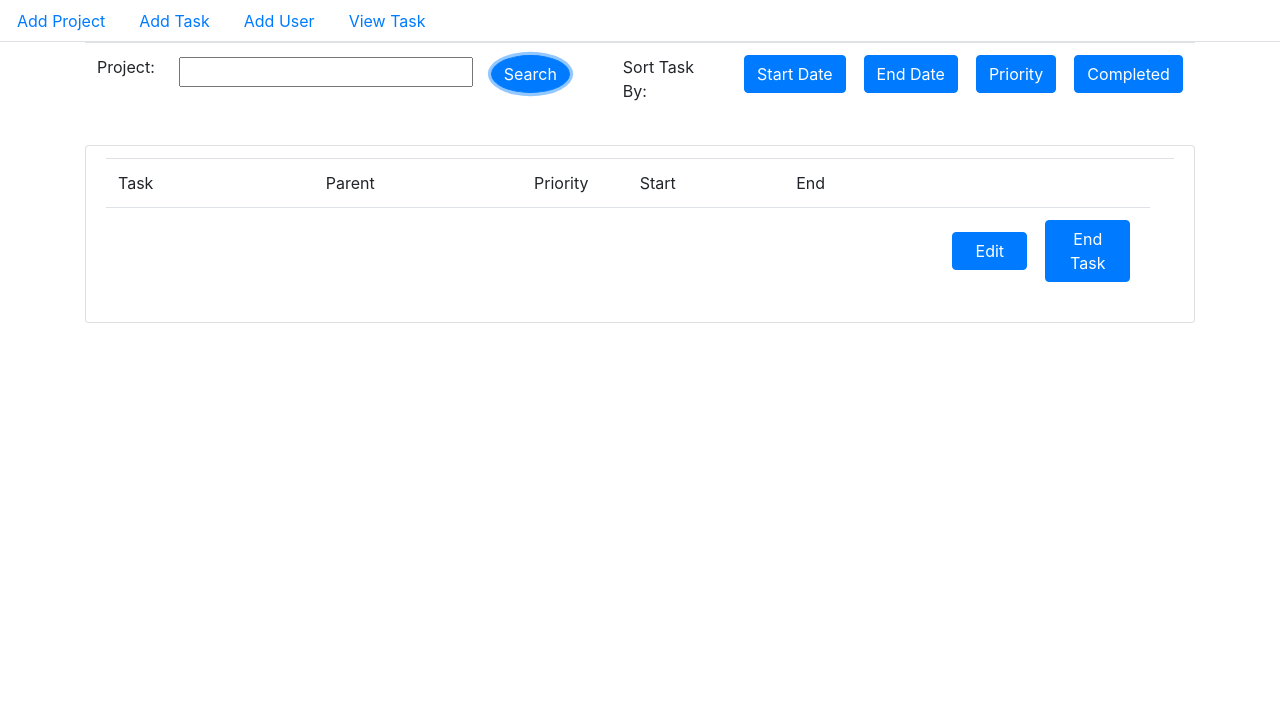
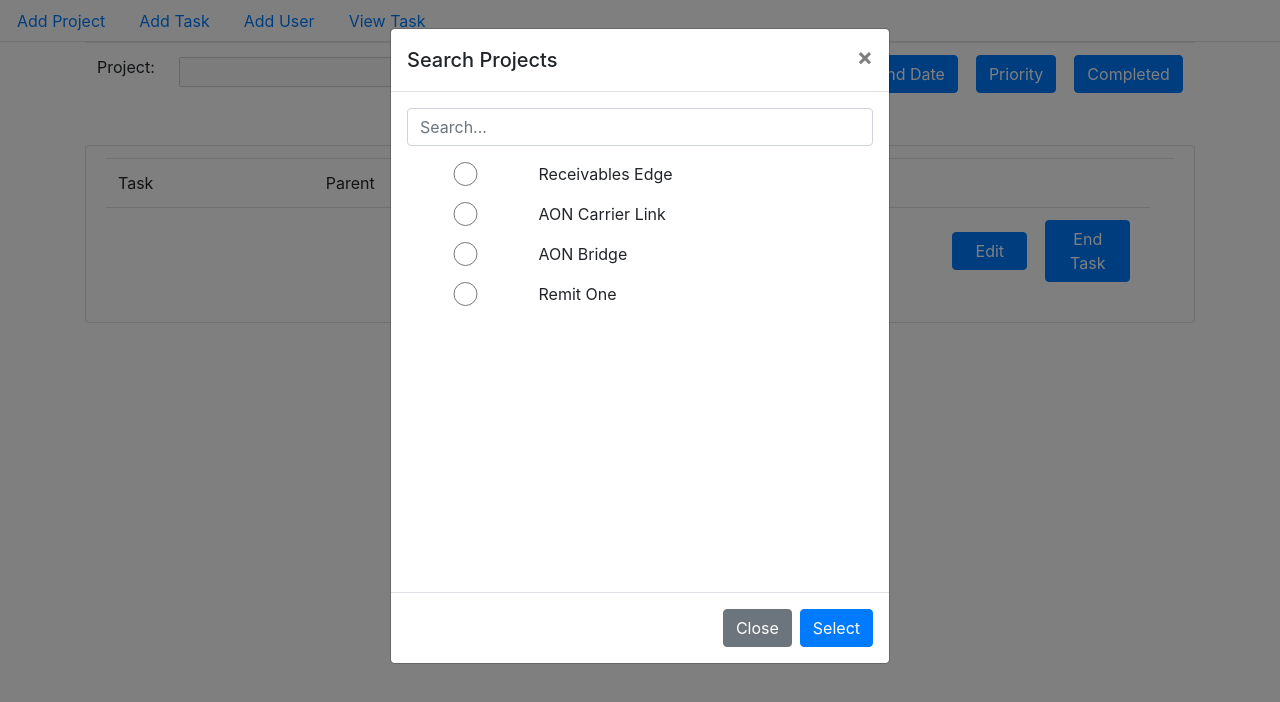
Before and after one commit to abhinavjoshi90/ProjectManagerUI, an Angular app: page /viewtask in a window 1280 px wide. Both pictures are taken after a click on the button "Search". Shown: the top 702 px of the page. Built offline with nearby package versions, Linux system fonts and the light colour scheme.

Commit message:
view task UI changes

```diff
--- a/src/app/UI/viewtask/viewtask.component.html
+++ b/src/app/UI/viewtask/viewtask.component.html
@@ -5,8 +5,9 @@
         Project:
       </td>
       <td style="width:40%;">
-        <input type="text" style="width:70%;" id="vwTskPrjName" /> &nbsp;&nbsp;
-        <button type="button" id="btnUserSrch" class="btn btn-primary" style="border-radius:50%">Search</button>
+        <input type="text" style="width:70%;" disabled="disabled"  id="vwTskPrjName" name="vwTskPrjName" [(ngModel)]="projectName" /> &nbsp;&nbsp;
+        <button type="button" id="btnUserSrch" class="btn btn-primary" data-toggle="modal" data-target="#exampleModal"
+        (click)="onPrjSearchClick();" style="border-radius:50%">Search</button>
       </td>
       <td>
         Sort Task By:
@@ -71,3 +72,33 @@
     </ul>
   </div>
 </div>
+
+
+<!-- Modal -->
+<div class="modal fade" id="exampleModal" tabindex="-1" role="dialog" aria-labelledby="exampleModalLabel" aria-hidden="true">
+    <div class="modal-dialog" role="document">
+      <div class="modal-content">
+        <div class="modal-header">
+          <h5 class="modal-title" id="exampleModalLabel">{{searchTitle}}</h5>
+          <button type="button" class="close" data-dismiss="modal" aria-label="Close">
+            <span aria-hidden="true">&times;</span>
+          </button>
+        </div>
+        <div class="modal-body" style="height:500px;overflow-y:auto;">
+          <div class="container-fluid">
+            <div class="row">
+              <input type="text" class="form-control" placeholder="Search..." name="txtUsrSrch" id="txtUsrSrch">
+            </div>
+            <div class="row justify-content-center mt-3" *ngFor="let obj of lstItem">
+              <input class="col-md-3" type="radio" name="rdlstItem" id="rdlstItem" (change)="handleChange(obj);">
+              <span class="col-md-9" name="lbllstItem" id="lbllstItem">{{obj}}</span>
+            </div>
+          </div>
+        </div>
+        <div class="modal-footer">
+          <button type="button" class="btn btn-secondary" data-dismiss="modal">Close</button>
+          <button type="button" class="btn btn-primary" data-dismiss="modal" (click)="onSelection();">Select</button>
+        </div>
+      </div>
+    </div>
+  </div>
--- a/src/app/UI/viewtask/viewtask.component.ts
+++ b/src/app/UI/viewtask/viewtask.component.ts
@@ -6,10 +6,26 @@ import { Component, OnInit } from '@angular/core';
   styleUrls: ['./viewtask.component.css']
 })
 export class ViewtaskComponent implements OnInit {
-
+  searchTitle: string;
+  lstItem: string[];
+  selectedprojectName:string;
+  projectName:string;
   constructor() { }
 
   ngOnInit() {
   }
 
+  onPrjSearchClick() {
+    this.searchTitle = "Search Projects";
+    this.lstItem = ["Receivables Edge", "AON Carrier Link", "AON Bridge", "Remit One"];
+  }
+  handleChange(evt) {
+    this.selectedprojectName = evt;
+    console.log(evt);
+  }
+  onSelection() {
+    if (this.selectedprojectName.length > 0) {
+      this.projectName = this.selectedprojectName;
+    }
+  }
 }
```
